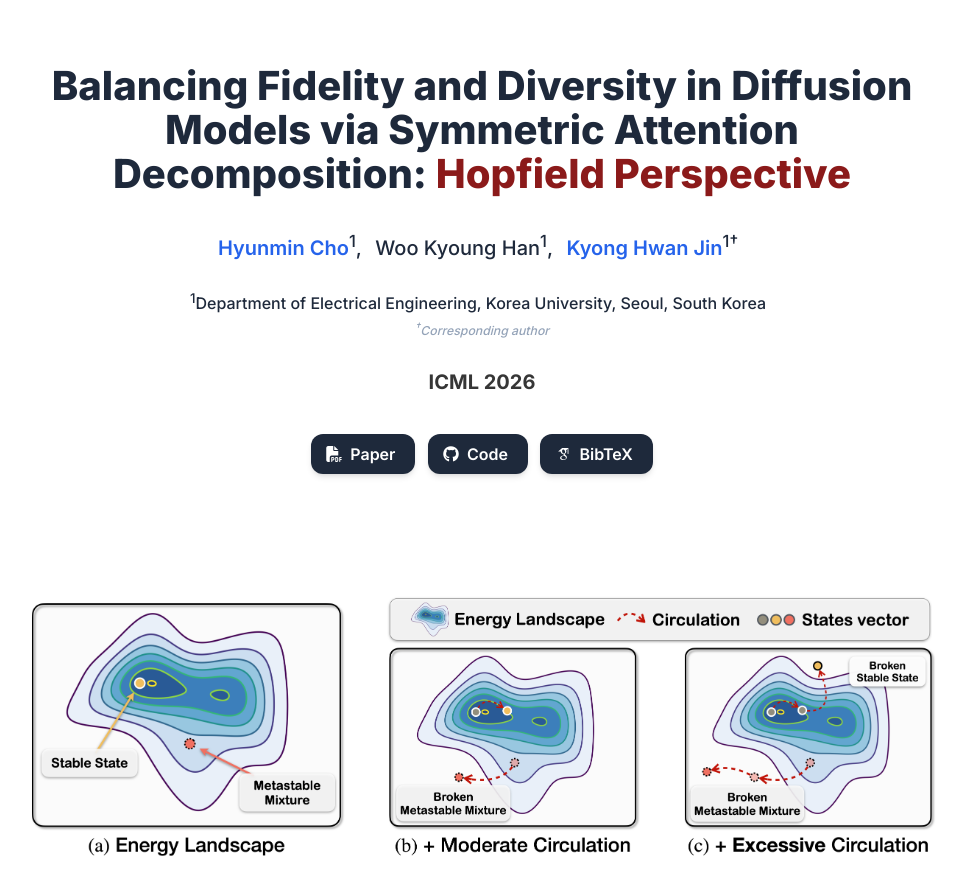
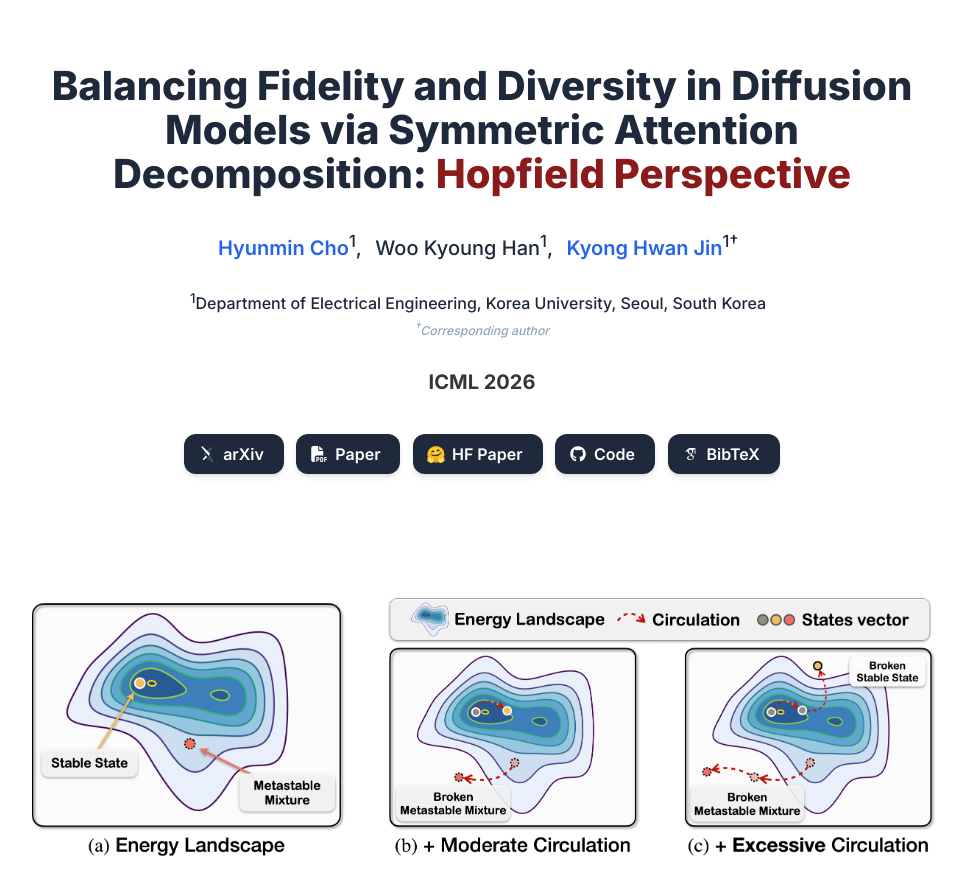
Before and after one commit to hyeon-cho/Balancing, a plain HTML site: page index.html in a window 1280 px wide. Shown: the top 872 px of the page, without its empty margins (158-1124 px from the left). Drawn offline with nearby package versions, Linux system fonts and the light colour scheme; files whose address does not match are found by name.

Commit message:
Update index.html

```diff
--- a/index.html
+++ b/index.html
@@ -500,11 +500,27 @@
               <div class="column has-text-centered" style="margin-top: 1rem;">
                 <div class="publication-links">
 
+                 <span class="link-block">
+                    <a href="https://arxiv.org/abs/2605.27476" target="_blank"
+                      class="external-link button is-normal is-rounded is-dark">
+                      <span class="icon"><i class="ai ai-arxiv"></i></span>
+                      <span>arXiv</span>
+                    </a>
+                  </span>
+
                   <span class="link-block">
-                    <a href="18925_Balancing_Fidelity_and_D.pdf" target="_blank"
+                    <a href="https://arxiv.org/pdf/2605.27476" target="_blank"
                       class="external-link button is-normal is-rounded is-dark">
                       <span class="icon"><i class="fas fa-file-pdf"></i></span>
                       <span>Paper</span>
+                    </a>
+                  </span>
+
+                  <span class="link-block">
+                    <a href="https://huggingface.co/papers/2605.27476" target="_blank"
+                      class="external-link button is-normal is-rounded is-dark">
+                      <span class="icon">🤗</span>
+                      <span>HF Paper</span>
                     </a>
                   </span>
 
```
